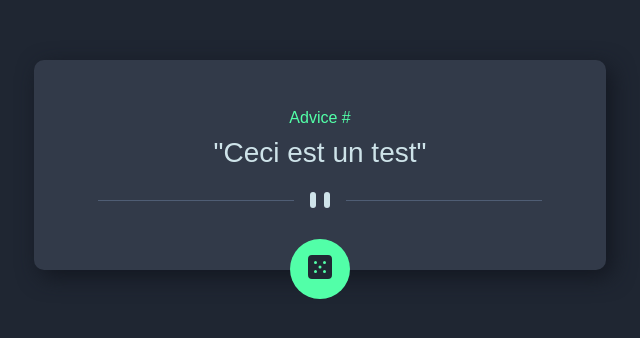
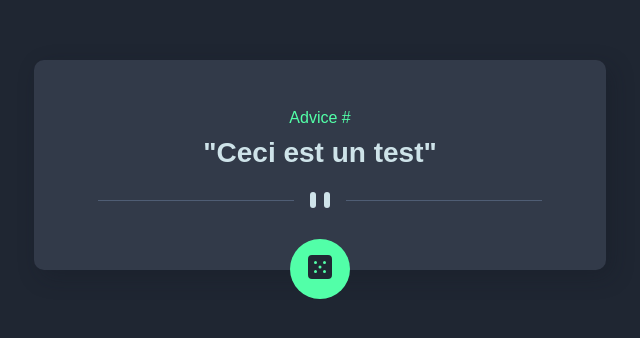
Before and after one commit to tsuplige/Advice-generator-app, a plain HTML site: page index.html in a window 1280 px wide. Shown: the part 132-470 px from the top of the page, without its empty margins (320-960 px from the left). Drawn offline with Linux system fonts and the light colour scheme; no server answers.

Commit message:
correction

```diff
--- a/styles/stylesheets.scss
+++ b/styles/stylesheets.scss
@@ -70,7 +70,7 @@ body {
   flex-direction: column;
   align-items: center;
   border-radius: 10px;
-  box-shadow: 6px 7px 22px hsl(220, 24%, 10%);
+  box-shadow: 6px 7px 22px hsla(222, 25%, 10%, 0.274);
 
   #advice-id {
     color: hsl(150, 100%, 66%);
@@ -81,7 +81,7 @@ body {
   }
   .advice_container {
     font-size: 28px;
-    font-weight: 500;
+    font-weight: 700;
     color: hsl(193, 38%, 86%);
 
     #advice {
```
Also changed, not shown: styles/stylesheets.css, 1 other file.
